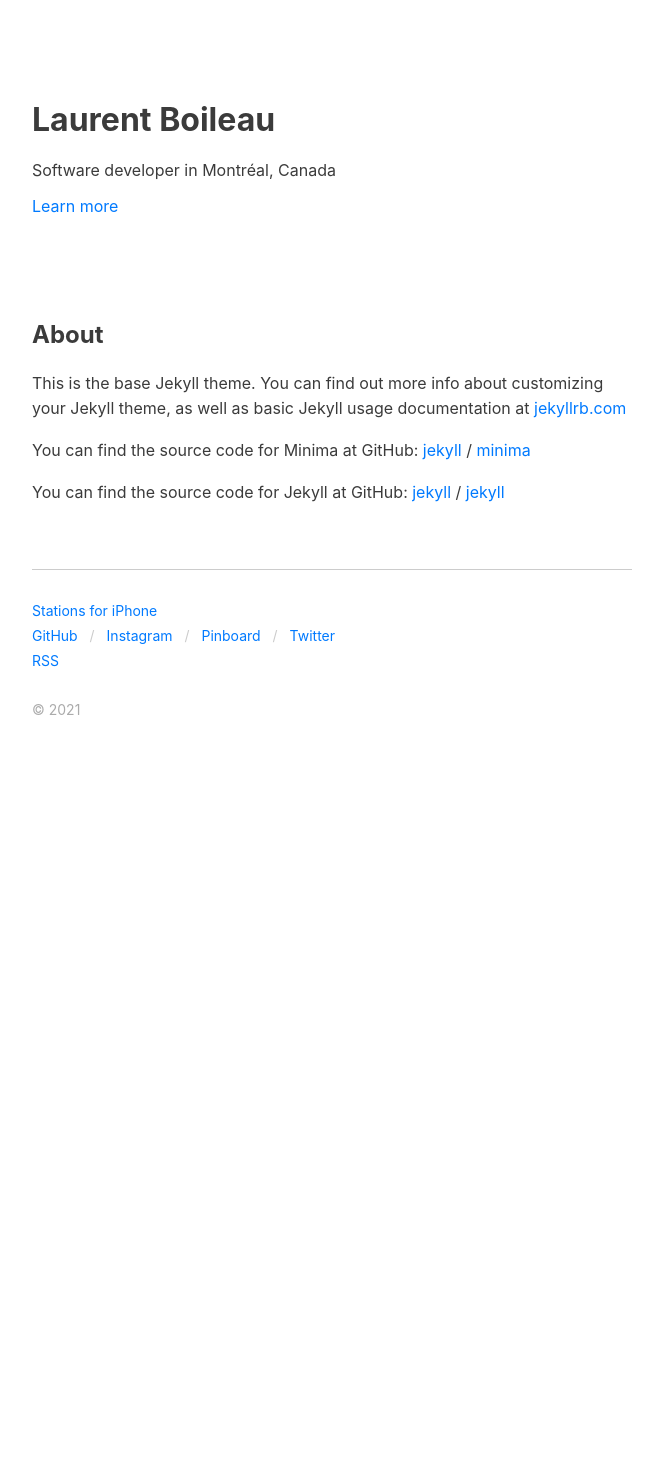
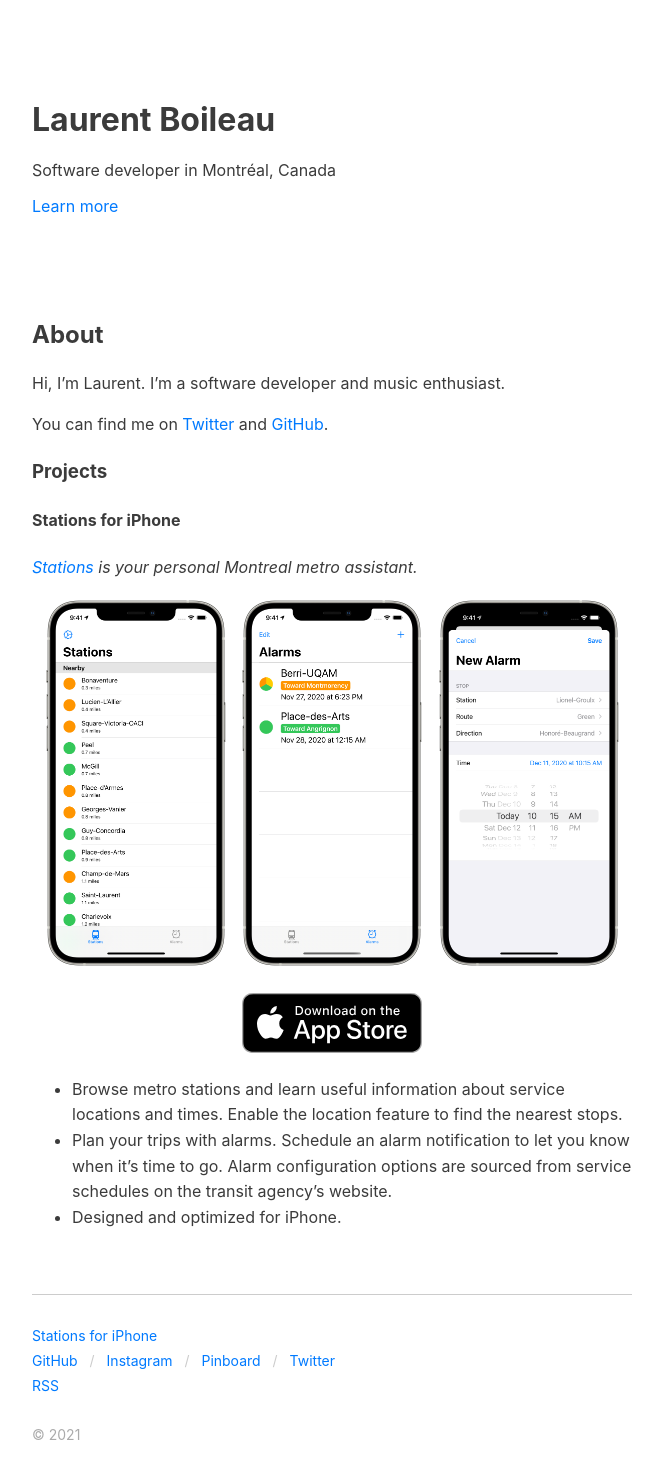
Before and after one commit to laurentboileau/laurentboileau.github.io, a Jekyll site: the page built from about.markdown, in a window 1280 px wide. Shown: the whole page, without its empty margins (308-970 px from the left). Built offline with Jekyll 4.4.1, drawn with Linux system fonts in a browser that asks for light colours; before the commit the page ends 900 px from its top, so only the background shows below that.

Commit message:
About Page

```diff
--- a/about.markdown
+++ b/about.markdown
@@ -4,15 +4,32 @@
 permalink: /about/
 ---
 
-This is the base Jekyll theme. You can find out more info about customizing your Jekyll theme, as well as basic Jekyll usage documentation at [jekyllrb.com](https://jekyllrb.com/)
+Hi, I'm Laurent. I'm a software developer and music enthusiast.
 
-You can find the source code for Minima at GitHub:
-[jekyll][jekyll-organization] /
-[minima](https://github.com/jekyll/minima)
+You can find me on [Twitter][twitter] and [GitHub][github].
 
-You can find the source code for Jekyll at GitHub:
-[jekyll][jekyll-organization] /
-[jekyll](https://github.com/jekyll/jekyll)
+### Projects
 
+#### Stations for iPhone
 
-[jekyll-organization]: https://github.com/jekyll
+*[Stations][stations] is your personal Montreal metro assistant.*
+
+<p style="text-align: center;">
+    <img src="/assets/images/stations/iphone-navigate.png" alt="Stops" style="max-width: 31%; margin-right: 1%;" />
+    <img src="/assets/images/stations/iphone-trips.png" alt="Trips" style="max-width: 31%; margin-right: 1%;" />
+    <img src="/assets/images/stations/iphone-new-alarm.png" alt="New Alarm" style="max-width: 31%;" />
+</p>
+
+<p style="text-align: center;">
+    <a href="https://apps.apple.com/us/app/stations/id1542405750">
+        <img class="app-store-badge" src="/assets/images/appstore.svg" alt="Download on the App Store">
+    </a>
+</p>
+
+- Browse metro stations and learn useful information about service locations and times. Enable the location feature to find the nearest stops.
+- Plan your trips with alarms. Schedule an alarm notification to let you know when it’s time to go. Alarm configuration options are sourced from service schedules on the transit agency’s website.
+- Designed and optimized for iPhone.
+
+[stations]: https://stationsmontreal.app
+[twitter]: https://twitter.com/laurentboileau
+[github]: https://github.com/laurentboileau
--- a/assets/css/style.css
+++ b/assets/css/style.css
@@ -54,6 +54,10 @@
 .inner {
     max-width: var(--inner-max-width);
     margin: 0 auto;
+}
+
+.app-store-badge {
+    height: 60px;
 }
 
 /* Navigation styles */
```
Also changed, not shown: assets/images/appstore.svg (added), assets/images/stations/iphone-navigate.png (added), assets/images/stations/iphone-new-alarm.png (added), assets/images/stations/iphone-trips.png (added).
